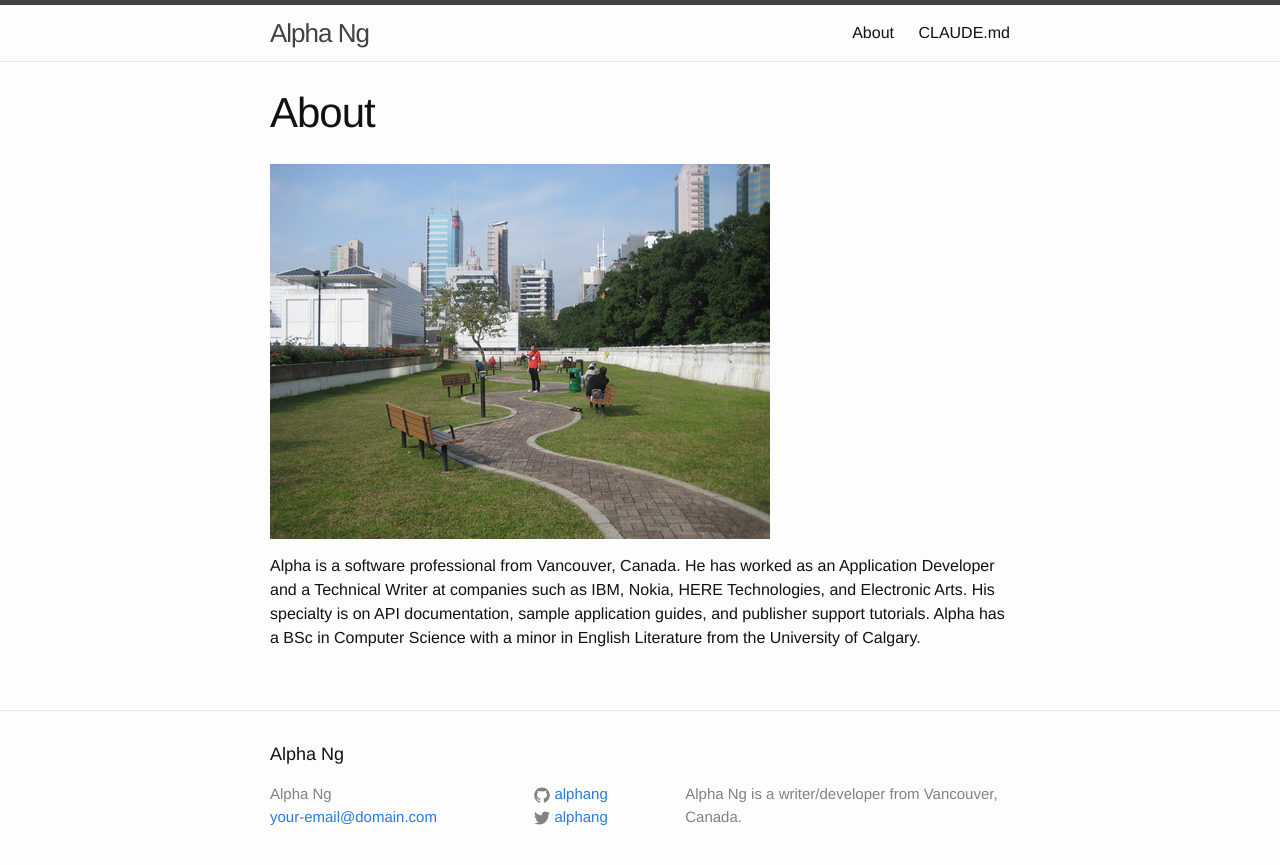
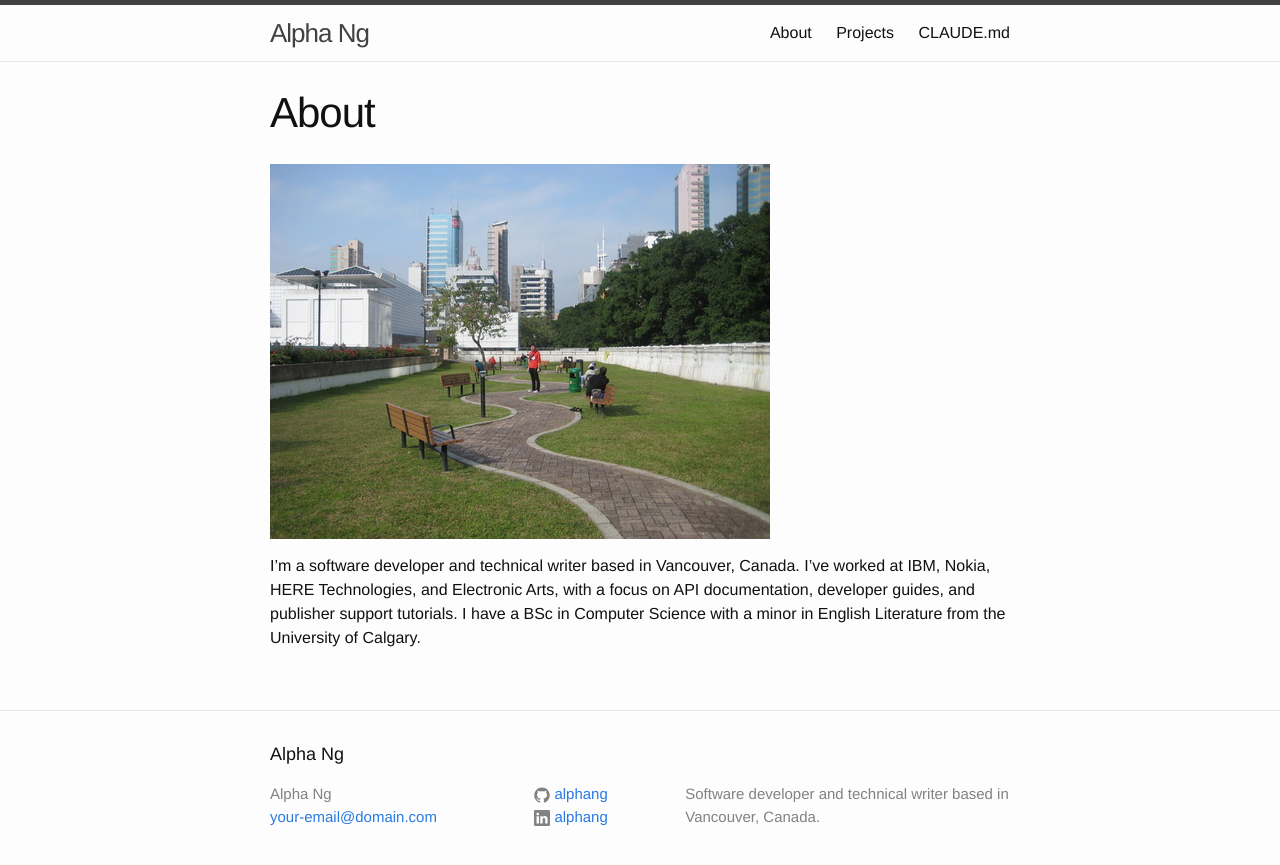
Before and after one commit to alphang/alphang.github.io, a Jekyll site: the page built from about.md, in a window 1280 px wide. Shown: the top 865 px of the page. Built offline with Jekyll 4.4.1, drawn with Linux system fonts in a browser that asks for light colours.

Commit message:
Set up site as developer portfolio
- Remove Twitter, add LinkedIn to footer
- Update description and about page to first person
- Add Projects page
- Remove placeholder welcome post

Co-Authored-By: Claude Sonnet 4.6 <noreply@anthropic.com>

```diff
--- a/_config.yml
+++ b/_config.yml
@@ -9,11 +9,11 @@
 title: Alpha Ng
 email: your-email@domain.com
 description: > # this means to ignore newlines until "baseurl:"
-  Alpha Ng is a writer/developer from Vancouver, Canada.
+  Software developer and technical writer based in Vancouver, Canada.
 baseurl: "" # the subpath of your site, e.g. /blog
 url: "http://alphang.com" # the base hostname & protocol for your site
-twitter_username: alphang
 github_username:  alphang
+linkedin_username: alphang
 
 # Build settings
 markdown: kramdown
--- a/_includes/footer.html
+++ b/_includes/footer.html
@@ -20,9 +20,9 @@
           </li>
           {% endif %}
 
-          {% if site.twitter_username %}
+          {% if site.linkedin_username %}
           <li>
-            {% include icon-twitter.html username=site.twitter_username %}
+            {% include icon-linkedin.html username=site.linkedin_username %}
           </li>
           {% endif %}
         </ul>
--- /dev/null
+++ b/_includes/icon-linkedin.html
@@ -0,0 +1 @@
+<a href="https://www.linkedin.com/in/{{ include.username }}"><span class="icon icon--linkedin">{% include icon-linkedin.svg %}</span><span class="username">{{ include.username }}</span></a>
--- a/about.md
+++ b/about.md
@@ -6,4 +6,4 @@ permalink: /about/
 
 ![Photo of Alpha](/assets/brick-road-alpha.jpg)
 
-Alpha is a software professional from Vancouver, Canada. He has worked as an Application Developer and a Technical Writer at companies such as IBM, Nokia, HERE Technologies, and Electronic Arts. His specialty is on API documentation, sample application guides, and publisher support tutorials. Alpha has a BSc in Computer Science with a minor in English Literature from the University of Calgary.
+I'm a software developer and technical writer based in Vancouver, Canada. I've worked at IBM, Nokia, HERE Technologies, and Electronic Arts, with a focus on API documentation, developer guides, and publisher support tutorials. I have a BSc in Computer Science with a minor in English Literature from the University of Calgary.
```
Also changed, not shown: _posts/2016-08-05-welcome-to-jekyll.markdown (deleted, +0 -25 lines), projects.md (added, +19 -0 lines), _includes/icon-linkedin.svg (added).
